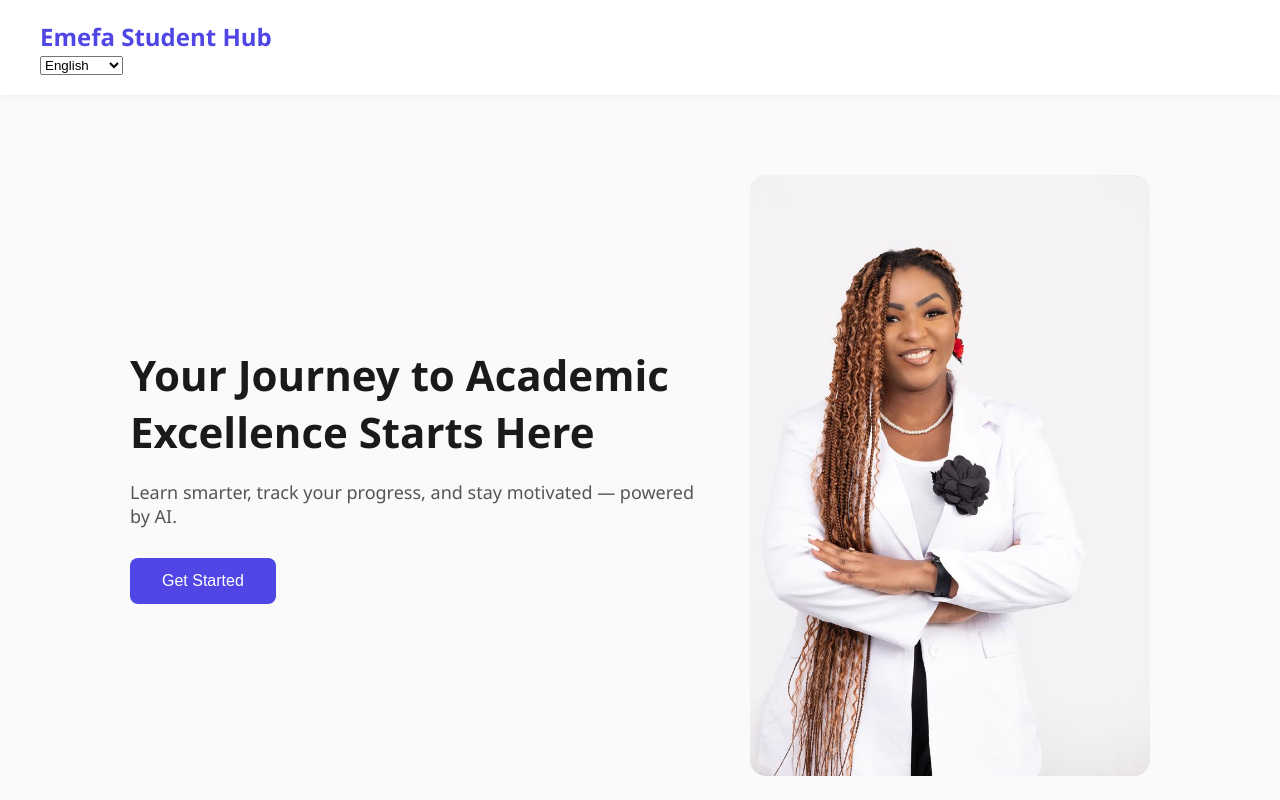
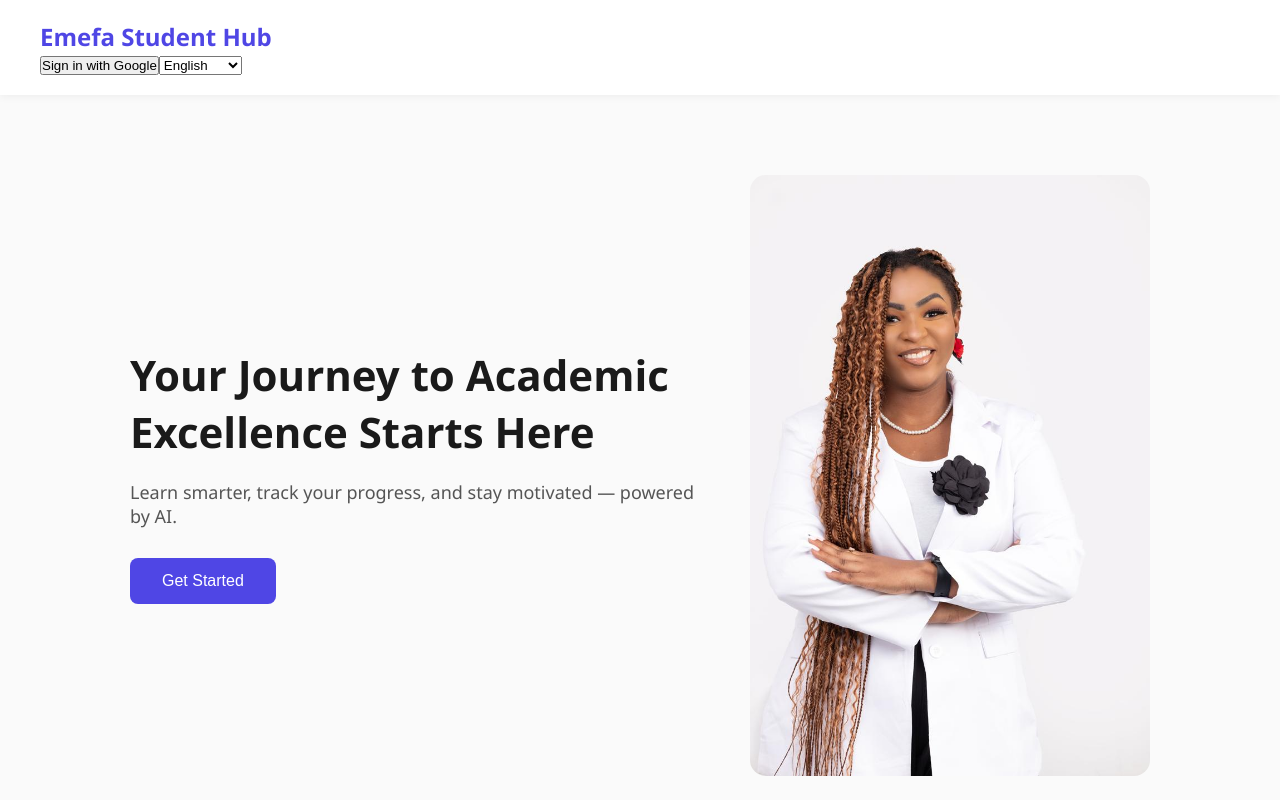
Before and after one commit to Emmalia-tech/emefa-student-hub, a React (Vite) app: page / in a window 1280 px wide. Shown: the top 800 px of the page. Built offline with nearby package versions, Linux system fonts and the light colour scheme; no server answers.

Commit message:
Add Google Sign-In authentication

```diff
--- a/package.json
+++ b/package.json
@@ -10,6 +10,7 @@
     "preview": "vite preview"
   },
   "dependencies": {
+    "firebase": "^12.18.0",
     "react": "^19.2.8",
     "react-dom": "^19.2.8"
   },
--- a/src/App.jsx
+++ b/src/App.jsx
@@ -4,6 +4,8 @@ import Dashboard from './Dashboard'
 import Quote from './Quote'
 import Timeline from './Timeline'
 import { translations } from './translations'
+import { auth, googleProvider } from './firebase'
+import { signInWithPopup, signOut, onAuthStateChanged } from 'firebase/auth'
 import banner from './assets/banner.jpg'
 
 function getTodayString() {
@@ -34,6 +36,25 @@ function calculateStreak(lastVisit, currentStreak) {
 }
 
 function App() {
+  const [user, setUser] = useState(null)
+
+  useEffect(() => {
+    const unsubscribe = onAuthStateChanged(auth, (currentUser) => {
+      setUser(currentUser)
+    })
+    return () => unsubscribe()
+  }, [])
+
+  const handleSignIn = () => {
+    signInWithPopup(auth, googleProvider).catch((error) => {
+      console.error('Sign-in error:', error)
+    })
+  }
+
+  const handleSignOut = () => {
+    signOut(auth)
+  }
+
   const [language, setLanguage] = useState(() => {
     return localStorage.getItem('emefaLanguage') || 'en'
   })
@@ -86,6 +107,16 @@ function App() {
     <div className="landing">
       <nav className="navbar">
         <h1 className="logo">Emefa Student Hub</h1>
+        <div className="navbar-right">
+          {user ? (
+            <div className="user-info">
+              <img src={user.photoURL} alt={user.displayName} className="user-avatar" />
+              <span className="user-name">{user.displayName}</span>
+              <button onClick={handleSignOut} className="sign-out-button">Sign Out</button>
+            </div>
+          ) : (
+            <button onClick={handleSignIn} className="sign-in-button">Sign in with Google</button>
+          )}
           <select
             className="language-select"
             value={language}
@@ -105,6 +136,7 @@ function App() {
             <option value="zh">中文</option>
             <option value="hi">हिन्दी</option>
           </select>
+        </div>
       </nav>
 
       <header className="hero">
--- /dev/null
+++ b/src/firebase.js
@@ -0,0 +1,15 @@
+import { initializeApp } from 'firebase/app'
+import { getAuth, GoogleAuthProvider } from 'firebase/auth'
+
+const firebaseConfig = {
+  apiKey: "AIzaSyCCNHyBzOE7asEvejdetR_bZHXHZSnRBto",
+  authDomain: "emefa-student-hub.firebaseapp.com",
+  projectId: "emefa-student-hub",
+  storageBucket: "emefa-student-hub.firebasestorage.app",
+  messagingSenderId: "489011008814",
+  appId: "1:489011008814:web:a1a791e5c4a66cb313d6bf"
+}
+
+const app = initializeApp(firebaseConfig)
+export const auth = getAuth(app)
+export const googleProvider = new GoogleAuthProvider()
```
Also changed, not shown: 1 other file (tests, documents, lock files or other folders). Lines whose indentation alone changed are shown as unchanged.
